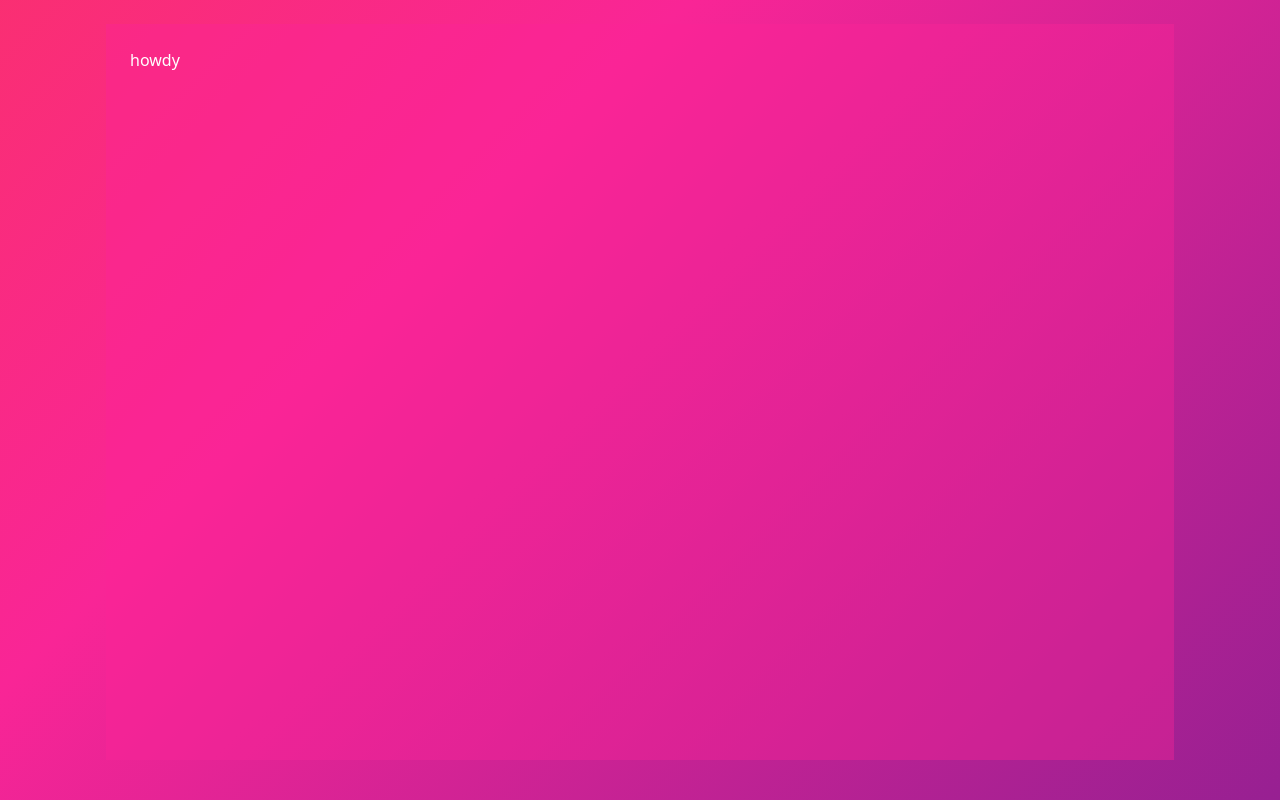
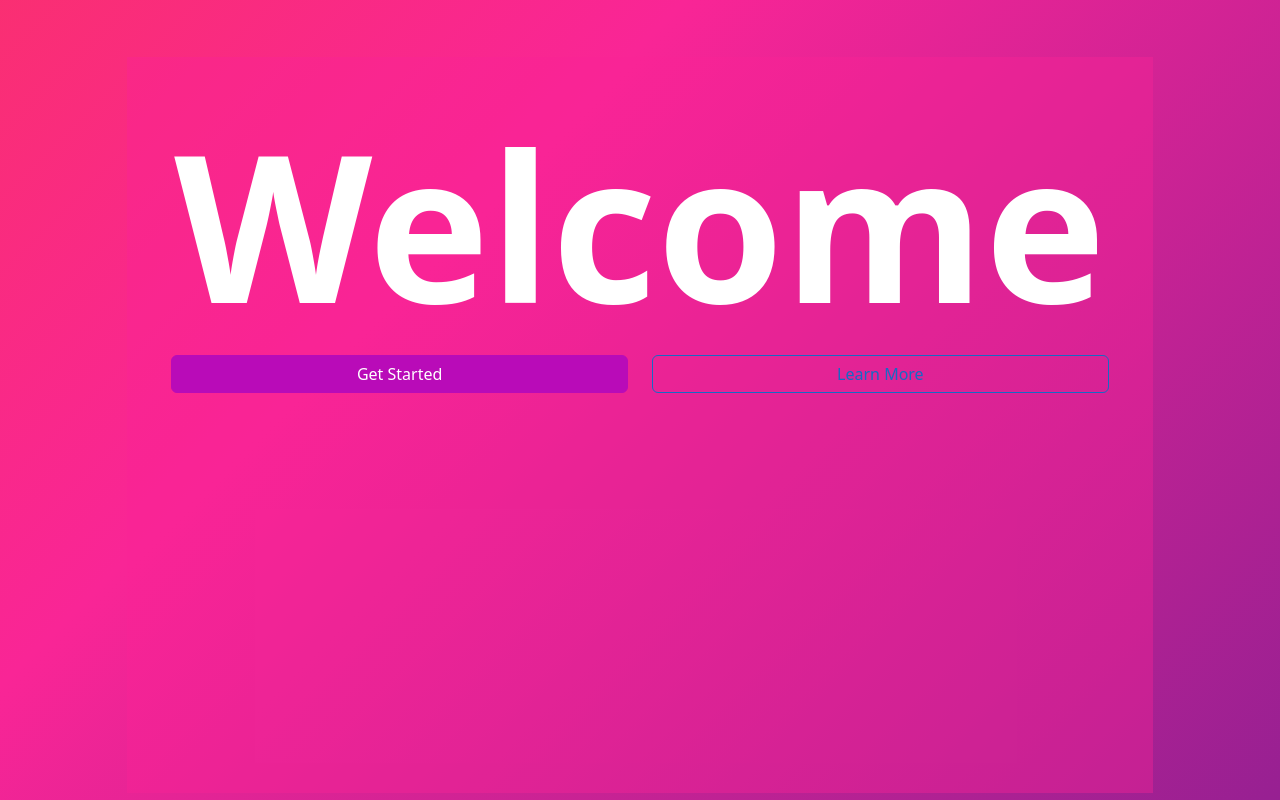
Before and after one commit to danohart/playlistparty, a Next.js app: page /welcome in a window 1280 px wide. Built offline with nearby package versions, Linux system fonts and the light colour scheme.

Commit message:
Clean up css, override color on variant "info"

```diff
--- a/pages/welcome.js
+++ b/pages/welcome.js
@@ -1,5 +1,19 @@
-import { Row, Col } from "react-bootstrap";
+import { Row, Col, Button } from "react-bootstrap";
 
 export default function Welcome() {
-  return "howdy";
+  return (
+    <Row>
+      <Col className='fade-in'>
+        <h1>Welcome</h1>
+        <Row className='button-group'>
+          <Col>
+            <Button>Get Started</Button>
+          </Col>
+          <Col>
+            <Button variant='outline-info'>Learn More</Button>
+          </Col>
+        </Row>
+      </Col>
+    </Row>
+  );
 }
--- a/styles/_base.scss
+++ b/styles/_base.scss
@@ -16,25 +16,35 @@ body {
 }
 
 main {
-    padding: 24px;
-    margin: 24px;
+    padding: 4%;
+    margin: 4%;
     min-height: 92vh;
     background: rgba($retro-pink, .4);
 }
 
-h1.main-title {
-    font-size: 78px;
+h1 {
+    font-size: 16vw;
     font-weight: 800;
     text-align: center;
 }
 
+.button-group {
+    .col {
+       justify-content: center;
+
+       button {
+        width: 100%;
+       }
+    }
+}
+
 .fade-in {
-    animation: fadeIn 2s ease;
+    animation: fadeIn 1s ease 1;
 }
 
 @keyframes fadeIn {
-    0% { opacity: 0; margin-top: -20px;}
-    100% { opacity: 1; margin-top: auto; }
+    0% {  opacity: 0; margin-top: -24px;}
+    100% {opacity: 1;  margin-top: 0px; }
   }
 
 
--- a/styles/_bootstrap-override.scss
+++ b/styles/_bootstrap-override.scss
@@ -1,2 +1,7 @@
 $primary: $punk-purple;
 $secondary: $dark-purple;
+$info: $blue;
+
+.container {
+    padding-top: calc(var(--bs-gutter-x) * 0.5);
+}
```
